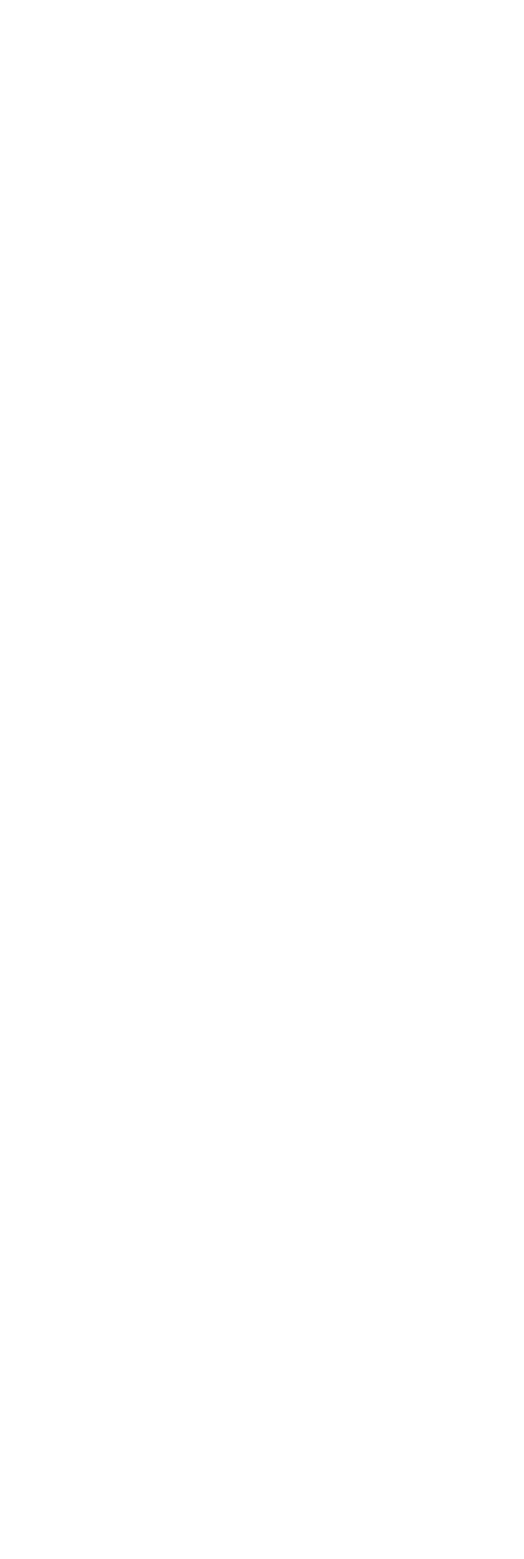
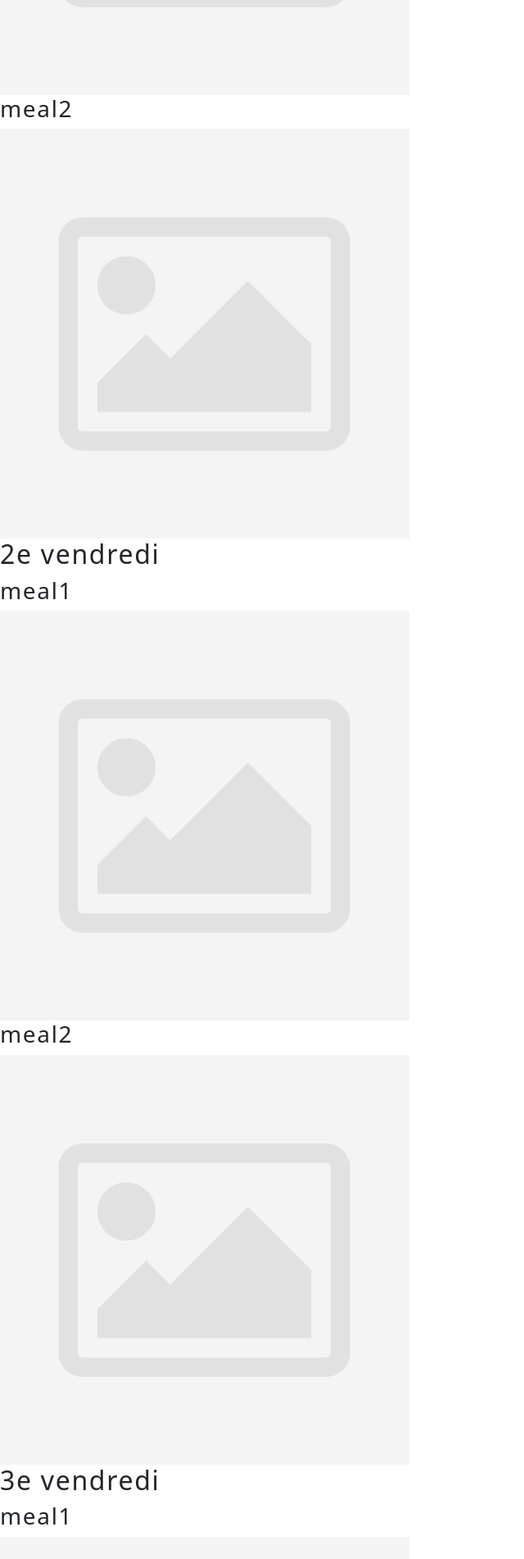
Before and after one commit to Kebrouh/cagiotti, a Vue app: page /#/ in a window 1280 px wide. Shown: the part 538-2440 px from the top of the page at 82% size, without its empty margins (0-640 px from the left). Before the commit the page ends 800 px from the top, so only its background shows below. Built offline with nearby package versions, Linux system fonts and the light colour scheme.

Commit message:
feature-gridMeal-structureBase

```diff
--- a/src/components/AffichageData/AffichageGridMeal.vue
+++ b/src/components/AffichageData/AffichageGridMeal.vue
@@ -8,21 +8,64 @@
 
         <div class="grid">
             <div class="groupe1">
+                <h2>1er &amp; 5e vendredi</h2>
                 <div class="meal1">
-
+                    <h3>meal1</h3>
+                    <div class="warpImg">
+                        <img src="@/assets/img/no-img.png" alt="img-placeholder">
+                    </div>
                 </div>
                 <div class="meal2">
-
+                    <h3>meal2</h3>
+                    <div class="warpImg">
+                        <img src="@/assets/img/no-img.png" alt="img-placeholder">
+                    </div>
                 </div>
             </div>
             <div class="groupe2">
-
+                <h2>2e vendredi</h2>
+                <div class="meal1">
+                    <h3>meal1</h3>
+                    <div class="warpImg">
+                        <img src="@/assets/img/no-img.png" alt="img-placeholder">
+                    </div>
+                </div>
+                <div class="meal2">
+                    <h3>meal2</h3>
+                    <div class="warpImg">
+                        <img src="@/assets/img/no-img.png" alt="img-placeholder">
+                    </div>
+                </div>
             </div>
             <div class="groupe3">
-
+                <h2>3e vendredi</h2>
+                <div class="meal1">
+                    <h3>meal1</h3>
+                    <div class="warpImg">
+                        <img src="@/assets/img/no-img.png" alt="img-placeholder">
+                    </div>
+                </div>
+                <div class="meal2">
+                    <h3>meal2</h3>
+                    <div class="warpImg">
+                        <img src="@/assets/img/no-img.png" alt="img-placeholder">
+                    </div>
+                </div>
             </div>
             <div class="groupe4">
-
+                <h2>4e vendredi</h2>
+                <div class="meal1">
+                    <h3>meal1</h3>
+                    <div class="warpImg">
+                        <img src="@/assets/img/no-img.png" alt="img-placeholder">
+                    </div>
+                </div>
+                <div class="meal2">
+                    <h3>meal2</h3>
+                    <div class="warpImg">
+                        <img src="@/assets/img/no-img.png" alt="img-placeholder">
+                    </div>
+                </div>
             </div>
         </div>
 
```
Also changed, not shown: src/assets/img/no-img.png (added).
